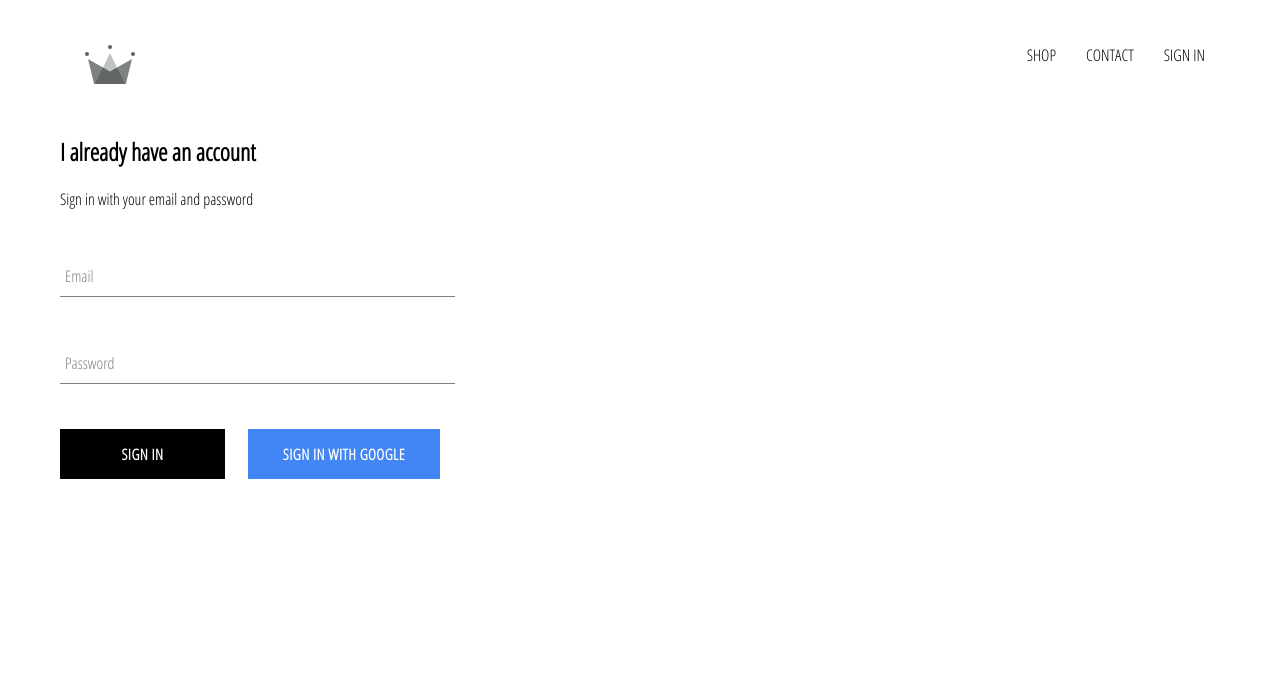
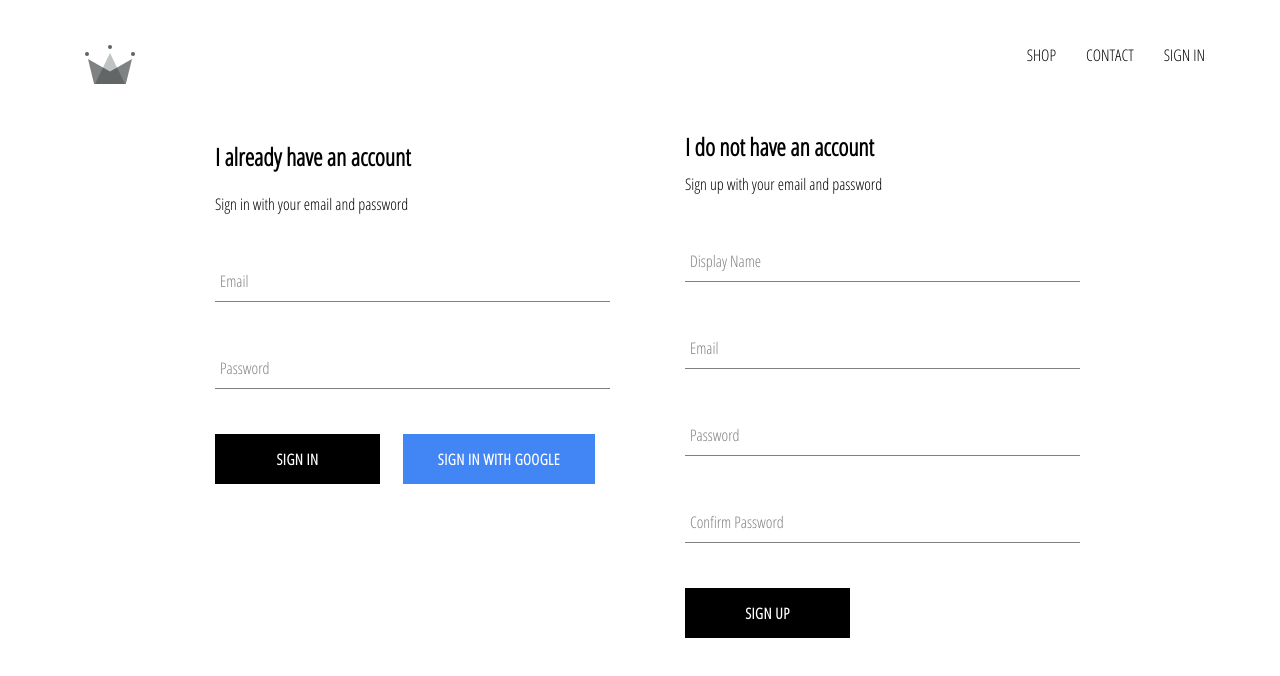
Before and after one commit to palaevren/crown-clothing, a React (Create React App) app: page /signin in a window 1280 px wide. Shown: the top 676 px of the page. Built offline with nearby package versions, Linux system fonts and the light colour scheme; no server answers.

Commit message:
auth users being stored in firestore

```diff
--- a/src/App.js
+++ b/src/App.js
@@ -4,7 +4,7 @@
 import ShopPage from './pages/shop/shop.component';
 import SignInAndSignUpPage from './pages/sign-in-and-sign-up/sign-in-and-sign-up.component';
 import Header from './components/header/header.component';
-import { auth } from './firebase/firebase.utils';
+import { auth, createUserProfileDocument } from './firebase/firebase.utils';
 
 
 import  { Switch, Route } from 'react-router-dom';
@@ -26,9 +26,21 @@
   unSubscribeFromAuth = null;
 
   componentDidMount() {
-    this.unSubscribeFromAuth = auth.onAuthStateChanged(user => {
-      this.setState({currentUser: user});
-      console.log(user);
+    this.unSubscribeFromAuth = auth.onAuthStateChanged(async userAuth => {
+      if (userAuth) {
+        const userRef = await createUserProfileDocument(userAuth);
+        userRef.onSnapshot( snapshot => {
+          this.setState({
+            currentUser:{
+              id: snapshot.id,
+              ...snapshot.data()
+            }
+          });
+        });
+
+      } else {
+        this.setState({currentUser: null});
+      }
     });
   }
 
--- /dev/null
+++ b/src/components/sign-up/sign-up.component.jsx
@@ -0,0 +1,92 @@
+import React from 'react';
+import FormInput from '../form-input/form-input.component';
+import CustomButton from '../custom-button/custom-button.component';
+
+import {auth, createUserProfileDocument } from '../../firebase/firebase.utils';
+
+import './sign-up.styles.scss';
+
+class SignUp extends React.Component {
+    constructor() {
+        super();
+        this.state = {
+            displayName: '',
+            email: '',
+            password: '',
+            confirmPassword: ''
+        }
+    }
+
+    handleSubmit = async event => {
+        event.preventDefault();
+        const { displayName, email, password, confirmPassword} = this.state;
+        if (password !== confirmPassword) {
+            alert("Passwords don't match!");
+            return;
+        }
+        try {
+            const { user } = auth.createUserWithEmailAndPassword(email, password);
+            await createUserProfileDocument(user, {displayName});
+            this.setState({
+                displayName: '',
+                email: '',
+                password: '',
+                confirmPassword: ''
+            });
+        } catch (error) {
+            console.error(error);
+        }
+    }
+
+    handleChange = event => {
+        const {name, value} = event.target;
+        this.setState({[name]: value});
+    }
+
+    render() {
+        const { displayName, email, password, confirmPassword} = this.state;
+        return (
+            <div className='sign-up'>
+                <h2 className='title'>I do not have an account</h2>
+                <span>Sign up with your email and password</span>
+                <form className='sign-up-form' onSubmit={this.handleSubmit}>
+                    <FormInput
+                        type='text'
+                        name='displayName'
+                        value={displayName}
+                        onChange={this.handleChange}
+                        label='Display Name'
+                        required
+                    />
+                    <FormInput
+                        type='email'
+                        name='email'
+                        value={email}
+                        onChange={this.handleChange}
+                        label='Email'
+                        required
+                    />
+                    <FormInput
+                        type='password'
+                        name='password'
+                        value={password}
+                        onChange={this.handleChange}
+                        label='Password'
+                        required
+                    />
+                    <FormInput
+                        type='password'
+                        name='confirmPassword'
+                        value={confirmPassword}
+                        onChange={this.handleChange}
+                        label='Confirm Password'
+                        required
+                    />
+                    <CustomButton type='submit'>SIGN UP</CustomButton>
+                </form>
+            </div>
+        );
+    }
+}
+
+export default SignUp;
--- /dev/null
+++ b/src/components/sign-up/sign-up.styles.scss
@@ -0,0 +1,9 @@
+.sign-up {
+    width: 380px;
+    display: flex;
+    flex-direction: column;
+
+    .title {
+        margin: 10px 0;
+    }
+}
--- a/src/firebase/firebase.utils.js
+++ b/src/firebase/firebase.utils.js
@@ -13,6 +13,31 @@
     measurementId: "G-FF0QY9SM31"
 };
 
+export const createUserProfileDocument = async (userAuth, additionalData ) => {
+    if (!userAuth) {
+        return;
+    }
+    const userRef = firestore.doc(`users/${userAuth.uid}`);
+    const snapShot = await userRef.get();
+
+    if(!snapShot.exists) {
+        const {displayName, email} = userAuth;
+        const createdAt = new Date();
+        try {
+            await userRef.set({
+                displayName,
+                email,
+                createdAt,
+                ...additionalData
+            });
+        } catch (error) {
+            console.log('error creating user!!!', error.message);
+        }
+    }
+
+    return userRef;
+}
+
 firebase.initializeApp(config);
 
 export const auth = firebase.auth();
--- a/src/pages/sign-in-and-sign-up/sign-in-and-sign-up.component.jsx
+++ b/src/pages/sign-in-and-sign-up/sign-in-and-sign-up.component.jsx
@@ -2,10 +2,12 @@
 
 import './sign-in-and-sign-up.styles.scss';
 import SignIn from '../../components/sign-in/sign-in.component';
+import SignUp from '../../components/sign-up/sign-up.component';
 
 const SignInAndSignUpPage = () => (
     <div className='sign-in-and-sign-up'>
         <SignIn />
+        <SignUp />
     </div>
 );
 
--- a/src/pages/sign-in-and-sign-up/sign-in-and-sign-up.styles.scss
+++ b/src/pages/sign-in-and-sign-up/sign-in-and-sign-up.styles.scss
@@ -0,0 +1,6 @@
+.sign-in-and-sign-up {
+    width: 850px;
+    display: flex;
+    justify-content: space-between;
+    margin: 30px auto;
+}
```
